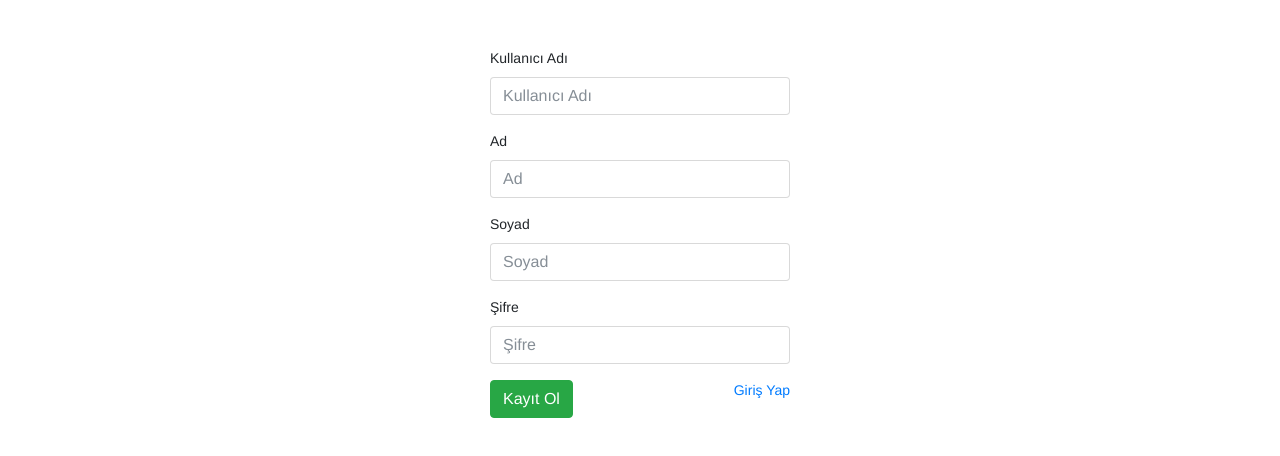
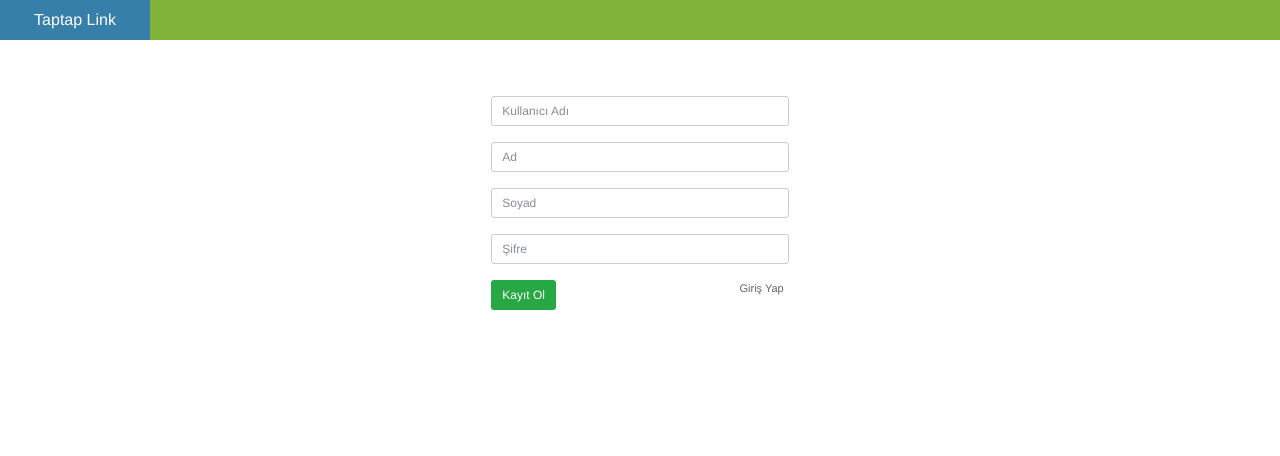
Before and after one commit to veysel/taptaplink, an Angular app: page /register in a window 1280 px wide. Shown: the top 456 px of the page. Built offline with nearby package versions, Linux system fonts and the light colour scheme.

Commit message:
Register page changed

```diff
--- a/src/app/Login/login.component.ts
+++ b/src/app/Login/login.component.ts
@@ -76,11 +76,11 @@ export class LoginComponent {
 
     }
 
-    public RegisterButtonClick(){
+    public RegisterButtonClick() {
         this._router.navigate(["/register"]);
     }
 
-    public HomeButtonClick(){
+    public HomeButtonClick() {
         this._router.navigate(["/home"]);
     }
 
--- a/src/app/Register/register.component.ts
+++ b/src/app/Register/register.component.ts
@@ -76,4 +76,8 @@ export class RegisterComponent {
     public LoginButtonClick() {
         this._router.navigate(["/login"]);
     }
+
+    public HomeButtonClick() {
+        this._router.navigate(["/home"]);
+    }
 }
--- a/src/app/Register/register.template.html
+++ b/src/app/Register/register.template.html
@@ -1,25 +1,48 @@
-<div class="d-flex justify-content-center mt-5">
-    <form style="width: 300px;">
+<!-- Main Element - Begin -->
+<div>
+
+    <!-- Static Header Element - Begin -->
+    <div class="tap-header">
+        <div (click)="HomeButtonClick()" class="tap-logo">
+            Taptap Link
+        </div>
+    </div>
+    <!-- Static Header Element - End -->
+
+    <!-- Content Element - Begin -->
+    <div class="row tap-body mt-5">
+
+        <div class="col">&nbsp;</div>
+
+        <!-- Center Main Element - Begin -->
+        <div class="col-xl-3 col-lg-4 col-md-4 col-sm-6 col-12 mt-5">
+
             <div *ngIf="form.options.alert" class="alert alert-secondary" role="alert">{{form.options.alert}}</div>
             <div class="form-group">
-            <label for="username">Kullanıcı Adı</label>
-            <input [(ngModel)]="form.username" name="username" type="text" class="form-control" id="username"
+                <input [(ngModel)]="form.username" name="username" type="text" class="form-control tap-input" id="username"
                     placeholder="Kullanıcı Adı">
             </div>
             <div class="form-group">
-            <label for="name">Ad</label>
-            <input [(ngModel)]="form.name" name="name" type="text" class="form-control" id="name" placeholder="Ad">
+                <input [(ngModel)]="form.name" name="name" type="text" class="form-control tap-input" id="name" placeholder="Ad">
             </div>
             <div class="form-group">
-            <label for="surname">Soyad</label>
-            <input [(ngModel)]="form.surname" name="surname" type="text" class="form-control" id="surname" placeholder="Soyad">
+                <input [(ngModel)]="form.surname" name="surname" type="text" class="form-control tap-input" id="surname"
+                    placeholder="Soyad">
             </div>
             <div class="form-group">
-            <label for="password">Şifre</label>
-            <input [(ngModel)]="form.password" name="password" type="password" class="form-control" id="password"
+                <input [(ngModel)]="form.password" name="password" type="password" class="form-control tap-input" id="password"
                     placeholder="Şifre">
             </div>
-        <button (click)="SaveButtonClick()" type="button" class="btn btn-success">Kayıt Ol</button>
-        <a class="float-right" href="javascript:void" (click)="LoginButtonClick()">Giriş Yap</a>
-    </form>
+            <button (click)="SaveButtonClick()" type="button" class="btn btn-success tap-btn">Kayıt Ol</button>
+            <a class="float-right tap-link" href="javascript:void" (click)="LoginButtonClick()">Giriş Yap</a>
+
         </div>
+        <!-- Center Main Element - End -->
+
+        <div class="col">&nbsp;</div>
+
+    </div>
+    <!-- Content Element - End -->
+
+</div>
+<!-- Main Element - End -->
```
Lines whose indentation alone changed are shown as unchanged.
